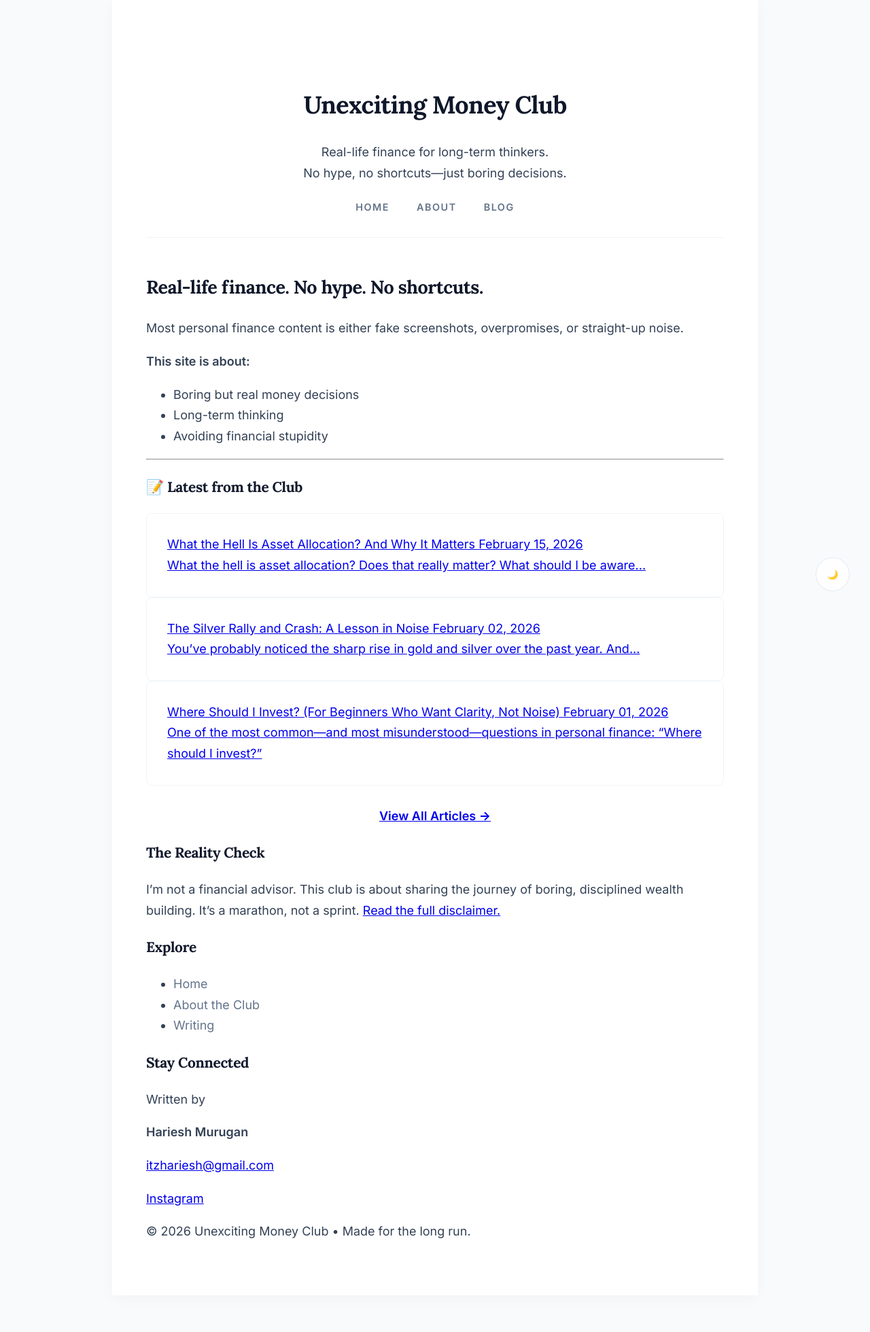
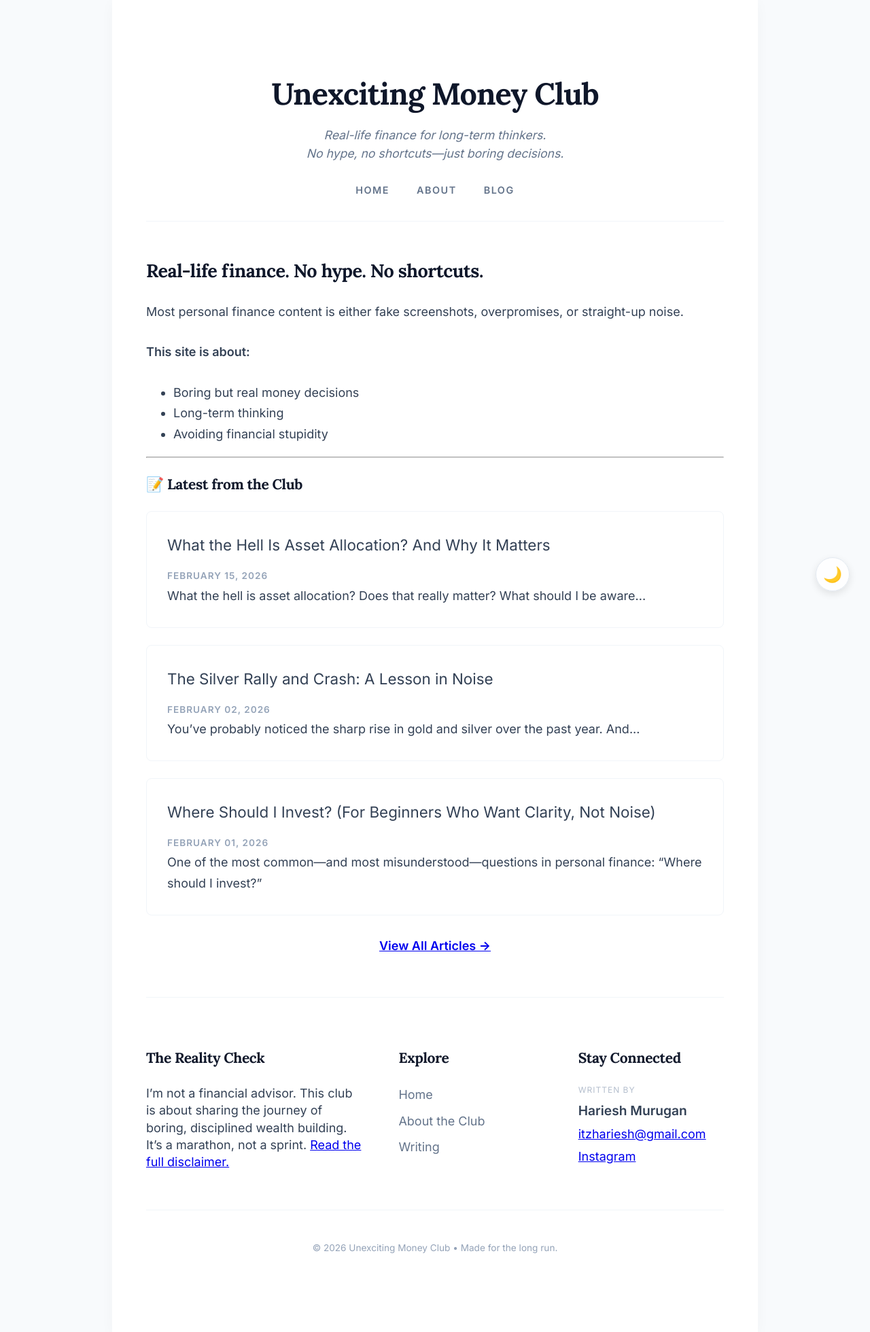
Before and after one commit to HarieshMK/HarieshMK.github.io, a Jekyll site: the page built from index.md, in a window 1280 px wide. Shown: the whole page at 68% size. Built offline with Jekyll 4.4.1, drawn with Linux system fonts in a browser that asks for light colours; before the commit the page ends 1906 px from its top, so only the background shows below that.

Commit message:
Update style.css

```diff
--- a/assets/css/style.css
+++ b/assets/css/style.css
@@ -25,6 +25,8 @@ h1, h2, h3 {
   letter-spacing: -0.02em;
 }
 
+p { margin-bottom: 1.6em; }
+
 /* ===== 2. HEADER & INTERACTIVE NAVIGATION ===== */
 header {
   text-align: center;
@@ -33,8 +35,40 @@ header {
   margin-bottom: 50px;
 }
 
+header h1 { font-size: 2.8rem; margin: 0; }
 header h1 a { color: #0f172a; text-decoration: none; transition: color 0.2s; }
 header h1 a:hover { color: #38bdf8; }
+
+header .tagline {
+  color: #64748b;
+  font-size: 1.1rem;
+  font-style: italic;
+  margin: 10px auto 25px;
+  max-width: 550px;
+  line-height: 1.5;
+}
+
+#theme-toggle {
+  position: fixed;
+  bottom: 30px;
+  right: 30px;
+  background: rgba(255, 255, 255, 0.8);
+  backdrop-filter: blur(8px);
+  border: 1px solid #e2e8f0;
+  border-radius: 50%;
+  width: 50px;
+  height: 50px;
+  display: flex;
+  align-items: center;
+  justify-content: center;
+  cursor: pointer;
+  font-size: 1.4rem;
+  transition: all 0.3s cubic-bezier(0.4, 0, 0.2, 1);
+  z-index: 1000;
+  box-shadow: 0 4px 12px rgba(0,0,0,0.1);
+}
+
+#theme-toggle:hover { transform: scale(1.1) rotate(15deg); }
 
 .nav-list {
   list-style: none;
@@ -57,21 +91,27 @@ header h1 a:hover { color: #38bdf8; }
   transition: all 0.3s ease;
 }
 
-/* The Hover Effect */
 .nav-list li a:hover {
   color: #38bdf8;
   border-bottom: 2px solid #38bdf8;
   transform: translateY(-1px);
 }
 
-/* THE "ACTIVE" STATE - This stays highlighted */
+/* THE ACTIVE STATE - Highlights the current page */
 .nav-list li a.active {
-  color: #0f172a; /* Darker/Bold color for visibility */
-  border-bottom: 2px solid #38bdf8; /* Permanent underline */
-  pointer-events: none; /* Disables clicking the page you're already on */
+  color: #0f172a;
+  border-bottom: 2px solid #38bdf8;
+  pointer-events: none;
 }
 
 /* ===== 3. REFINED BLOG CARDS ===== */
+.post-card-link {
+  display: block;
+  text-decoration: none;
+  color: inherit;
+  margin-bottom: 25px;
+}
+
 .post-card, .home-card {
   padding: 30px;
   border: 1px solid #f1f5f9;
@@ -85,7 +125,39 @@ header h1 a:hover { color: #38bdf8; }
   box-shadow: 0 12px 24px rgba(0,0,0,0.06);
 }
 
+.post-title { font-size: 1.4rem; margin-bottom: 10px; display: block; }
+.post-date { font-size: 0.85rem; color: #94a3b8; font-weight: 600; text-transform: uppercase; letter-spacing: 1px; }
+
 /* ===== 4. FOOTER & SOCIAL LINKS ===== */
+footer {
+  margin-top: 60px;
+  padding-top: 50px;
+  border-top: 1px solid #f1f5f9;
+}
+
+.footer-grid {
+  display: grid;
+  grid-template-columns: 1.5fr 1fr 1fr;
+  gap: 50px;
+  margin-bottom: 50px;
+}
+
+.footer-col p { margin: 0 0 8px 0 !important; line-height: 1.4; }
+
+.by-line {
+    margin: 0 0 2px 0 !important;
+    font-size: 0.75rem !important;
+    color: #94a3b8;
+    text-transform: uppercase;
+    letter-spacing: 1px;
+    opacity: 0.7;
+}
+
+.author-name { margin: 0 0 12px 0 !important; font-size: 1.2rem; display: block; }
+
+.footer-links { list-style: none; padding: 0; margin: 0; }
+.footer-links li { margin-bottom: 8px; }
+
 .footer-links li a {
     text-decoration: none;
     color: #64748b;
@@ -97,11 +169,78 @@ header h1 a:hover { color: #38bdf8; }
     text-decoration: underline;
 }
 
+.footer-bottom {
+  text-align: center;
+  padding: 30px 0;
+  border-top: 1px solid #f1f5f9;
+  font-size: 0.85rem;
+  color: #94a3b8;
+}
+
 /* ===== 5. THE HOOK (Post Navigation & View All) ===== */
+.post-footer {
+  margin-top: 40px;
+  padding-top: 20px;
+  border-top: 1px solid #f1f5f9;
+  text-align: center;
+}
+
+.post-footer::before {
+    content: "Why stop now? More lessons below:";
+    display: block;
+    font-size: 0.95rem;
+    color: #64748b;
+    margin-bottom: 25px;
+    font-weight: 600;
+    font-style: italic;
+}
+
+.post-nav {
+  display: flex;
+  justify-content: space-between;
+  gap: 20px;
+  margin-bottom: 35px;
+  text-align: left;
+}
+
+.nav-prev, .nav-next { flex: 1; width: 50%; }
+.nav-next { text-align: right; }
+
+.nav-link {
+  text-decoration: none;
+  display: flex;
+  flex-direction: column;
+  padding: 20px;
+  border: 1px solid #f1f5f9;
+  border-radius: 8px;
+  transition: all 0.2s ease;
+}
+
 .nav-link:hover {
   background: #f8fafc;
   border-color: #38bdf8;
   transform: translateY(-2px);
+}
+
+.nav-label {
+  font-size: 0.75rem;
+  text-transform: uppercase;
+  letter-spacing: 1px;
+  color: #94a3b8;
+  margin-bottom: 5px;
+}
+
+.nav-title {
+  font-weight: 700;
+  font-family: 'Lora', serif;
+  color: #0f172a;
+  line-height: 1.3;
+}
+
+.back-to-blog-container {
+  border-top: none;
+  padding-top: 10px;
+  margin-bottom: 40px;
 }
 
 .back-to-blog-container a {
@@ -114,41 +253,48 @@ header h1 a:hover { color: #38bdf8; }
     transition: all 0.3s ease;
 }
 
-/* ===== 6. PREMIUM DARK MODE ===== */
+.back-to-blog-container a:hover {
+    color: #38bdf8;
+    border-bottom-color: #0f172a;
+}
+
+/* ===== 6. PREMIUM DARK MODE & RESTORATIONS ===== */
 .dark-theme body { background-color: #0b1120; color: #e2e8f0; }
 .dark-theme .container { background: #0f172a; }
 
-/* Dark theme active state */
-.dark-theme .nav-list li a.active {
-    color: #ffffff !important;
-    border-bottom-color: #38bdf8;
+.dark-theme .post-card, .dark-theme .home-card, .dark-theme .nav-link, .dark-theme .ml-embedded, .dark-theme .ml-form-embedWrapper, .dark-theme .ml-form-embedBody, .dark-theme .ml-form-embedContainer {
+    background-color: #1e293b !important;
+    border: 1px solid #334155 !important;
+    border-radius: 8px;
 }
 
+.dark-theme .nav-list li a.active { color: #ffffff !important; border-bottom-color: #38bdf8; }
 .dark-theme .nav-list li a:hover { color: #38bdf8; border-bottom-color: #38bdf8; }
 
-#theme-toggle {
-  position: fixed;
-  bottom: 30px;
-  right: 30px;
-  background: rgba(255, 255, 255, 0.8);
-  backdrop-filter: blur(8px);
-  border: 1px solid #e2e8f0;
-  border-radius: 50%;
-  width: 50px;
-  height: 50px;
-  display: flex;
-  align-items: center;
-  justify-content: center;
-  cursor: pointer;
-  z-index: 1000;
+.dark-theme .ml-form-embedBody h4, .dark-theme .ml-form-embedBody p, .dark-theme .ml-form-embedContent p, .dark-theme .ml-form-embedContent h4, .dark-theme .ml-form-successBody h4 { color: #ffffff !important; }
+
+.dark-theme .ml-form-embedBody .form-control, .dark-theme #cusdis_thread input, .dark-theme #cusdis_thread textarea {
+    background-color: #ffffff !important;
+    color: #0f172a !important;
+    border: 2px solid #38bdf8 !important;
 }
 
+.dark-theme h1, .dark-theme h2, .dark-theme h3, .dark-theme h1 a, .dark-theme .post-title, .dark-theme .nav-title, .dark-theme strong, .dark-theme .back-to-blog-container a { color: #ffffff !important; }
+
+.dark-theme a { color: #38bdf8; }
+.dark-theme .back-link { color: #cbd5e1; }
+.dark-theme .back-link:hover { color: #ffffff; }
+
+.dark-theme #theme-toggle { background: rgba(30, 41, 59, 0.7); backdrop-filter: blur(10px); border-color: #475569; color: #fbbf24; }
+
+.dark-theme .post-footer::before { color: #94a3b8; }
+
 /* DISCUSSION SECTION FIX */
-.dark-theme #cusdis_thread label, .dark-theme .comments label, .dark-theme #cusdis_thread span {
-    color: #ffffff !important;
-    opacity: 1 !important;
-}
+.dark-theme #cusdis_thread { color: #ffffff !important; }
+.dark-theme #cusdis_thread label, .dark-theme .comments label, .dark-theme #cusdis_thread span { color: #ffffff !important; opacity: 1 !important; }
+.dark-theme iframe[src*="cusdis"] { color-scheme: dark; }
 
+#cusdis_thread { min-height: auto !important; height: auto !important; }
 #cusdis_thread iframe {
     width: 100% !important;
     min-height: 440px !important;
@@ -158,7 +304,25 @@ header h1 a:hover { color: #38bdf8; }
     margin-bottom: -40px;
 }
 
+/* Mobile Tweaks */
 @media (max-width: 768px) {
   .container { padding: 30px 20px; }
+  .footer-grid { grid-template-columns: 1fr; gap: 20px; }
+  header h1 { font-size: 2rem; }
   .nav-list { gap: 20px; }
+  .post-nav { flex-direction: column; }
+  .nav-prev, .nav-next { width: 100%; }
 }
+
+#cusdis_thread button {
+    background: #38bdf8 !important;
+    color: #0f172a !important;
+    border: none !important;
+    border-radius: 6px !important;
+    padding: 8px 20px !important;
+    font-weight: 600 !important;
+    cursor: pointer !important;
+    transition: transform 0.2s ease !important;
+}
+
+#cusdis_thread button:hover { transform: translateY(-2px) !important; background: #ffffff !important; }
```
